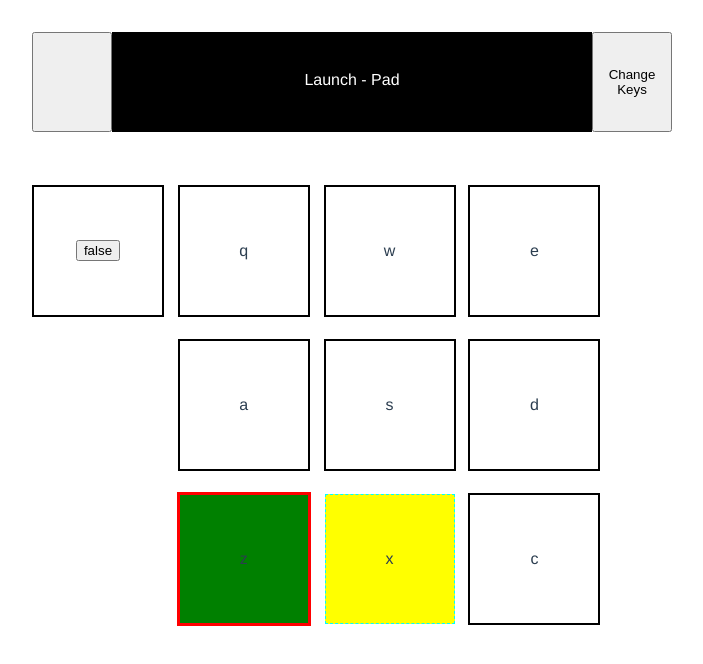
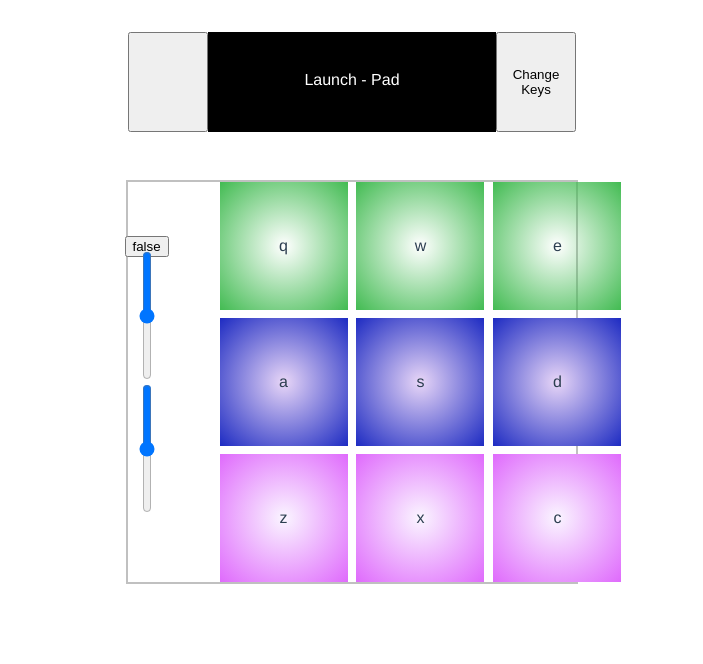
Before and after one commit to JJ-Wph/launchpad, a Vue app: page / in a window 1280 px wide. Shown: the top 664 px of the page, without its empty margins (288-991 px from the left). Built offline with nearby package versions, Linux system fonts and the light colour scheme.

Commit message:
add new style

```diff
--- a/src/components/HeadComponent.vue
+++ b/src/components/HeadComponent.vue
@@ -21,7 +21,7 @@ export default {
     display: flex;
     justify-content: center;
     flex-direction: row;
-    width: 50%;
+    width: 35%;
     margin-top: 4vh;
     margin-bottom: 2vh;
 }
--- a/src/components/LaunchPadComponent.vue
+++ b/src/components/LaunchPadComponent.vue
@@ -4,68 +4,60 @@
         v-if="!isMobile()"
         class="main"
         tabindex="-1"
-        @keydown.q="playSound('https://sampleswap.org/samples-ghost/DRUMS%20(FULL%20KITS)/DRUM%20MACHINES/EMU%20SP%2012%20Kult/31[kb]sp12-06.wav.mp3'); qIsClicked=!qIsClicked"
-        @keyup.q="qIsClicked=!qIsClicked"
-        @keydown.w="playSound('https://sampleswap.org/samples-ghost/DRUMS%20(FULL%20KITS)/DRUM%20MACHINES/EMU%20SP%2012%20Kult/34[kb]sp12-28.wav.mp3'); wIsClicked=!wIsClicked"
-        @keyup.w="wIsClicked=!wIsClicked"
-        @keydown.e="playSound('https://sampleswap.org/samples-ghost/DRUMS%20(FULL%20KITS)/DRUM%20MACHINES/EMU%20SP%2012%20Kult/25[kb]sp12-26.wav.mp3'); eIsClicked=!eIsClicked"
-        @keyup.e="eIsClicked=!eIsClicked"
-        @keydown.a="playSound('https://sampleswap.org/samples-ghost/SOUND%20EFFECTS%20and%20NOISES/VIDEO%20GAMES/zaxxon/17[kb]01.wav.mp3'); aIsClicked=!aIsClicked"
-        @keyup.a="aIsClicked=!aIsClicked"
-        @keydown.s="playSound('https://sampleswap.org/samples-ghost/SOUND%20EFFECTS%20and%20NOISES/Cheesy%20Lo-Fi%20Sound%20Effects/39[kb]Alert-Siren.wav.mp3'); sIsClicked=!sIsClicked"
-        @keyup.s="sIsClicked=!sIsClicked"
-        @keydown.d="playSound('https://sampleswap.org/samples-ghost/DRUMS%20(FULL%20KITS)/DRUM%20MACHINES/EMU%20SP%2012%20Kult/18[kb]sp12-17.wav.mp3'); dIsClicked=!dIsClicked"
-        @keyup.d="dIsClicked=!dIsClicked"
-        @keydown.z="playSound('https://sampleswap.org/samples-ghost/DRUMS%20(FULL%20KITS)/DRUM%20MACHINES/EMU%20SP%2012%20Kult/7[kb]sp12-24.wav.mp3'); zIsClicked=!zIsClicked"
-        @keyup.z="zIsClicked=!zIsClicked"
-        @keydown.x="playSound('https://sampleswap.org/samples-ghost/SOUND%20EFFECTS%20and%20NOISES/Cheesy%20Lo-Fi%20Sound%20Effects/11[kb]Beep-Boop.wav.mp3'); xIsClicked=!xIsClicked"
-        @keyup.x="xIsClicked=!xIsClicked"
+        @keydown.q="playSound(qSound.link); qSound.isClicked=!qSound.isClicked"
+        @keyup.q="qSound.isClicked=!qSound.isClicked"
+        @keydown.w="playSound(wSound.link); wSound.isClicked=!wSound.isClicked"
+        @keyup.w="wSound.isClicked=!wSound.isClicked"
+        @keydown.e="playSound(eSound.link); eSound.isClicked=!eSound.isClicked"
+        @keyup.e="eSound.isClicked=!eSound.isClicked"
+        @keydown.a="playSound(aSound.link); aSound.isClicked=!aSound.isClicked"
+        @keyup.a="aSound.isClicked=!aSound.isClicked"
+        @keydown.s="playSound(sSound.link); sSound.isClicked=!sSound.isClicked"
+        @keyup.s="sSound.isClicked=!sSound.isClicked"
+        @keydown.d="playSound(dSound.link); dSound.isClicked=!dSound.isClicked"
+        @keyup.d="dSound.isClicked=!dSound.isClicked"
+        @keydown.z="playSound(zSound.link); zSound.isClicked=!zSound.isClicked"
+        @keyup.z="zSound.isClicked=!zSound.isClicked"
+        @keydown.x="playSound(xSound.link); xSound.isClicked=!xSound.isClicked"
+        @keyup.x="xSound.isClicked=!xSound.isClicked"
         @keydown.c="playSound(cSound.link); cSound.isClicked=!cSound.isClicked"
         @keyup.c="cSound.isClicked=!cSound.isClicked"
         >
         <div class="powerButton" @click="isOn=!isOn"><button>{{isOn}}</button></div>
         <div
             class="qdiv"
-            :class="{colorRed: qIsClicked}"
-            @mousedown="playSound('https://sampleswap.org/samples-ghost/DRUMS%20(FULL%20KITS)/DRUM%20MACHINES/EMU%20SP%2012%20Kult/31[kb]sp12-06.wav.mp3'); qIsClicked=!qIsClicked"
-            @mouseup="qIsClicked=!qIsClicked"
-
-            >q</div>
+            :class="{colorRed: qSound.isClicked, colorGreen: !qSound.isClicked}">q</div>
         <div
             class="wdiv"
-            :class="{colorRed: wIsClicked}"
-            @keydown.w="wIsClicked=!wIsClicked">w</div>
+            :class="{colorRed: wSound.isClicked, colorGreen: !wSound.isClicked}">w</div>
         <div
             class="ediv"
-            :class="{colorRed: eIsClicked}"
-            @keydown.e="eIsClicked=!eIsClicked">e</div>
+            :class="{colorRed: eSound.isClicked, colorGreen: !eSound.isClicked}">e</div>
         <div
             class="adiv"
-            :class="{colorRed: aIsClicked}"
-            @keydown.w="aIsClicked=!aIsClicked">a</div>
+            :class="{colorRed: aSound.isClicked, colorBlue: !aSound.isClicked}">a</div>
         <div
             class="sdiv"
-            :class="{colorRed: sIsClicked}"
-            @keydown.w="sIsClicked=!sIsClicked">s</div>
+            :class="{colorRed: sSound.isClicked, colorBlue: !sSound.isClicked}">s</div>
         <div
             class="ddiv"
-            :class="{colorRed: dIsClicked}"
-            @keydown.w="dIsClicked=!dIsClicked">d</div>
+            :class="{colorRed: dSound.isClicked, colorBlue: !dSound.isClicked}">d</div>
         <div
             class="zdiv"
-            :class="{colorRed: zIsClicked}"
-            :style="dynClass[0]"
-            @keydown.w="zIsClicked=!zIsClicked">z</div>
+            :class="{colorRed: zSound.isClicked, colorPurple: !zSound.isClicked}">z</div>
         <div
             class="xdiv"
-            :style="dynClass[1]"
-            :class="{colorRed: xIsClicked}"
-            @keydown.w="xIsClicked=!xIsClicked">x</div>
+            :class="{colorRed: xSound.isClicked, colorPurple: !xSound.isClicked}">x</div>
         <div
             class="cdiv"
-            :class="{colorRed: cSound.isClicked}"
-            @keydown.c="cSound.isClicked=!cSound.isClicked">c</div>
+            :class="{colorRed: cSound.isClicked, colorPurple: !cSound.isClicked}">c</div>
+        <div class="volume">
+            <input type="range">
+            <input type="range">
+        </div>
+
     </div>
+
     <div v-else>haba baba</div>
 </template>
 
@@ -77,34 +69,38 @@
             return {
                 isOn: false,
 
-                qIsClicked: false,
-                wIsClicked: false,
-                eIsClicked: false,
-                aIsClicked: false,
-                sIsClicked: false,
-                dIsClicked: false,
-                zIsClicked: false,
-                xIsClicked: false,
-
-                dynClass: [
-                {
-                    backgroundColor: 'green',
-                    border: '3px solid red'
+                qSound:{
+                    link: 'https://sampleswap.org/samples-ghost/DRUMS%20(FULL%20KITS)/DRUM%20MACHINES/EMU%20SP%2012%20Kult/31[kb]sp12-06.wav.mp3',
+                    isClicked: false
                 },
-                {
-                    backgroundColor: 'yellow',
-                    border: '1px dashed cyan'
-                }
-                ],
-
-                qSound:{},
-                wSound:{},
-                eSound:{},
-                aSound:{},
-                sSound:{},
-                dSound:{},
-                zSound:{},
-                xSound:{},
+                wSound:{
+                    link: 'https://sampleswap.org/samples-ghost/DRUMS%20(FULL%20KITS)/DRUM%20MACHINES/EMU%20SP%2012%20Kult/34[kb]sp12-28.wav.mp3',
+                    isClicked: false
+                },
+                eSound:{
+                    link: 'https://sampleswap.org/samples-ghost/DRUMS%20(FULL%20KITS)/DRUM%20MACHINES/EMU%20SP%2012%20Kult/25[kb]sp12-26.wav.mp3',
+                    isClicked: false
+                },
+                aSound:{
+                    link: 'https://sampleswap.org/samples-ghost/SOUND%20EFFECTS%20and%20NOISES/VIDEO%20GAMES/zaxxon/17[kb]01.wav.mp3',
+                    isClicked: false
+                },
+                sSound:{
+                    link: 'https://sampleswap.org/samples-ghost/SOUND%20EFFECTS%20and%20NOISES/Cheesy%20Lo-Fi%20Sound%20Effects/39[kb]Alert-Siren.wav.mp3',
+                    isClicked: false
+                },
+                dSound:{
+                    link: 'https://sampleswap.org/samples-ghost/DRUMS%20(FULL%20KITS)/DRUM%20MACHINES/EMU%20SP%2012%20Kult/18[kb]sp12-17.wav.mp3',
+                    isClicked: false
+                },
+                zSound:{
+                    link: 'https://sampleswap.org/samples-ghost/DRUMS%20(FULL%20KITS)/DRUM%20MACHINES/EMU%20SP%2012%20Kult/7[kb]sp12-24.wav.mp3',
+                    isClicked: false
+                },
+                xSound:{
+                    link: 'https://sampleswap.org/samples-ghost/SOUND%20EFFECTS%20and%20NOISES/Cheesy%20Lo-Fi%20Sound%20Effects/11[kb]Beep-Boop.wav.mp3',
+                    isClicked: false
+                },
                 cSound: {
                     link: 'https://sampleswap.org/samples-ghost/DRUMS%20(FULL%20KITS)/DRUM%20MACHINES/EMU%20SP%2012%20Kult/28[kb]sp12-21.wav.mp3',
                     isClicked: false
@@ -134,16 +130,18 @@
 <style scoped="scoped">
     .main {
         display: grid;
-        grid-template-columns: 1fr 1fr 1fr 1fr 1fr;
-        grid-template-rows: 1fr 1fr 1fr 1fr;
+        grid-template-columns: 1fr 1fr 1fr 1fr;
+        grid-template-rows: 1fr 1fr 1fr;
         gap: 2% 2%;
-        grid-template-areas:    ". qdiv wdiv ediv ."
-                                ". adiv sdiv ddiv ."
-                                ". zdiv xdiv cdiv .";
+        grid-template-areas:    "powerButton qdiv wdiv ediv"
+                                "volume adiv sdiv ddiv"
+                                "volume zdiv xdiv cdiv";
         justify-items: center;
         align-items: center;
-        width: 50%;
-        height: 100%;
+        width: 35%;
+        height: 50%;
+        border: 2px solid silver;
+        outline: none;
     }
 
     .qdiv {
@@ -176,7 +174,7 @@
 
     .main > div {
         display: flex;
-        border: 2px solid black;
+        border: none;
         align-items: center;
         justify-content: center;
         width: 8rem;
@@ -184,10 +182,28 @@
     }
 
     .colorRed {
-        background-color: red;
+        background: radial-gradient(#e7c0c0, #c41c1c);
+    }
+
+    .colorGreen {
+        background: radial-gradient(#e9f0ea00, #42bb52);
+    }
+
+    .colorBlue{
+        background: radial-gradient(#e8d6f7, #1d2bc2);
+    }
+
+    .colorPurple{
+        background: radial-gradient(#faf5ff, #df6afc);
     }
 
     .powerOff {
         background-color: blue;
     }
+
+    .volume {
+
+
+        transform: rotate(90deg);
+    }
 </style>
```
